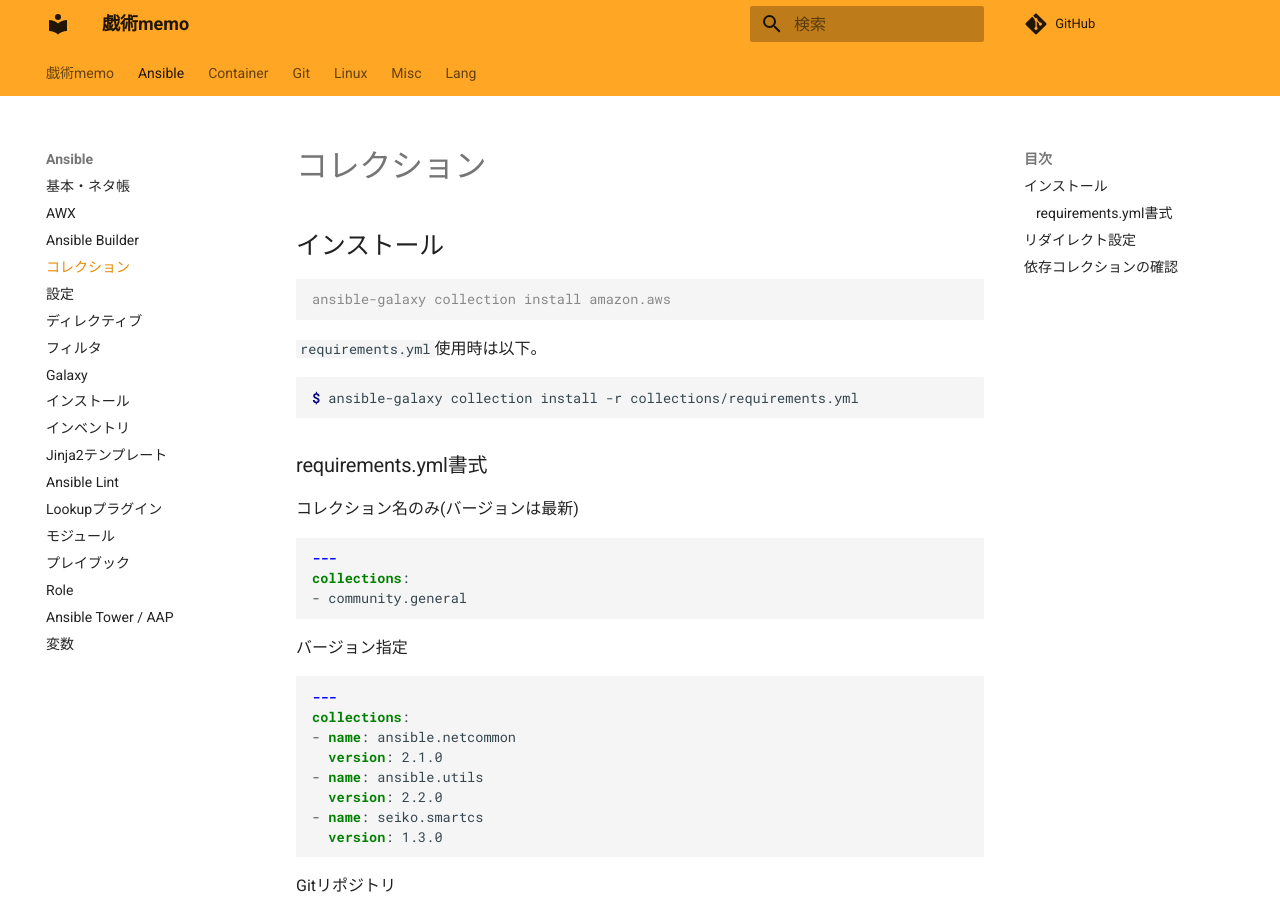
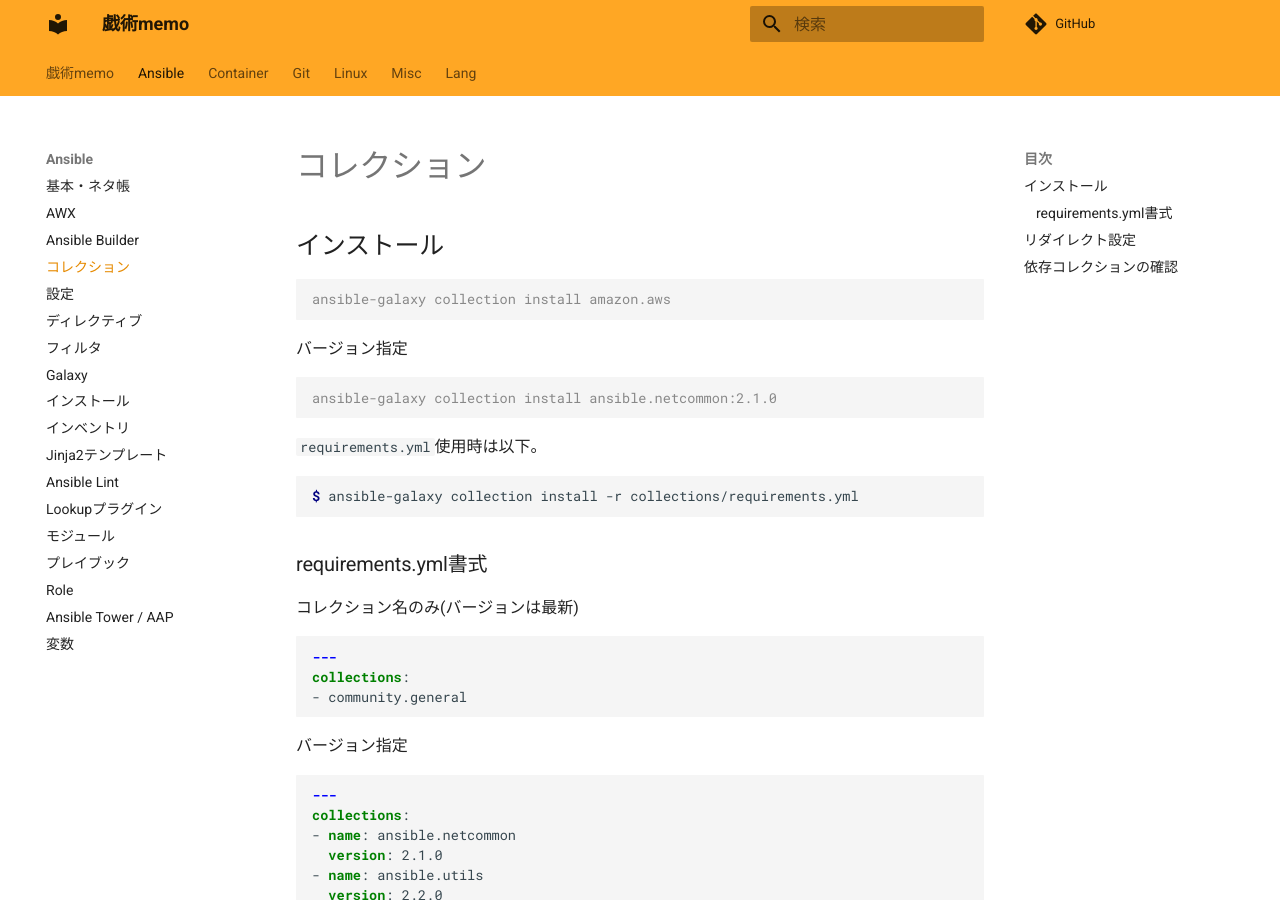
Before and after one commit to zaki-lknr/docs, an MkDocs documentation site: the page built from docs/Ansible/collection.md, in a window 1280 px wide and 900 px high. Built offline with MkDocs 1.6.1 and Material for MkDocs 9.7.7, drawn with Linux system fonts in a browser that asks for light colours; comment, search, counter and statistics services are not loaded.

Commit message:
add: ansible/collection: バージョン指定のインストール

````diff
--- a/docs/Ansible/collection.md
+++ b/docs/Ansible/collection.md
@@ -4,6 +4,12 @@
 
 ```console
 ansible-galaxy collection install amazon.aws
+```
+
+バージョン指定
+
+```console
+ansible-galaxy collection install ansible.netcommon:2.1.0
 ```
 
 `requirements.yml`使用時は以下。
````
